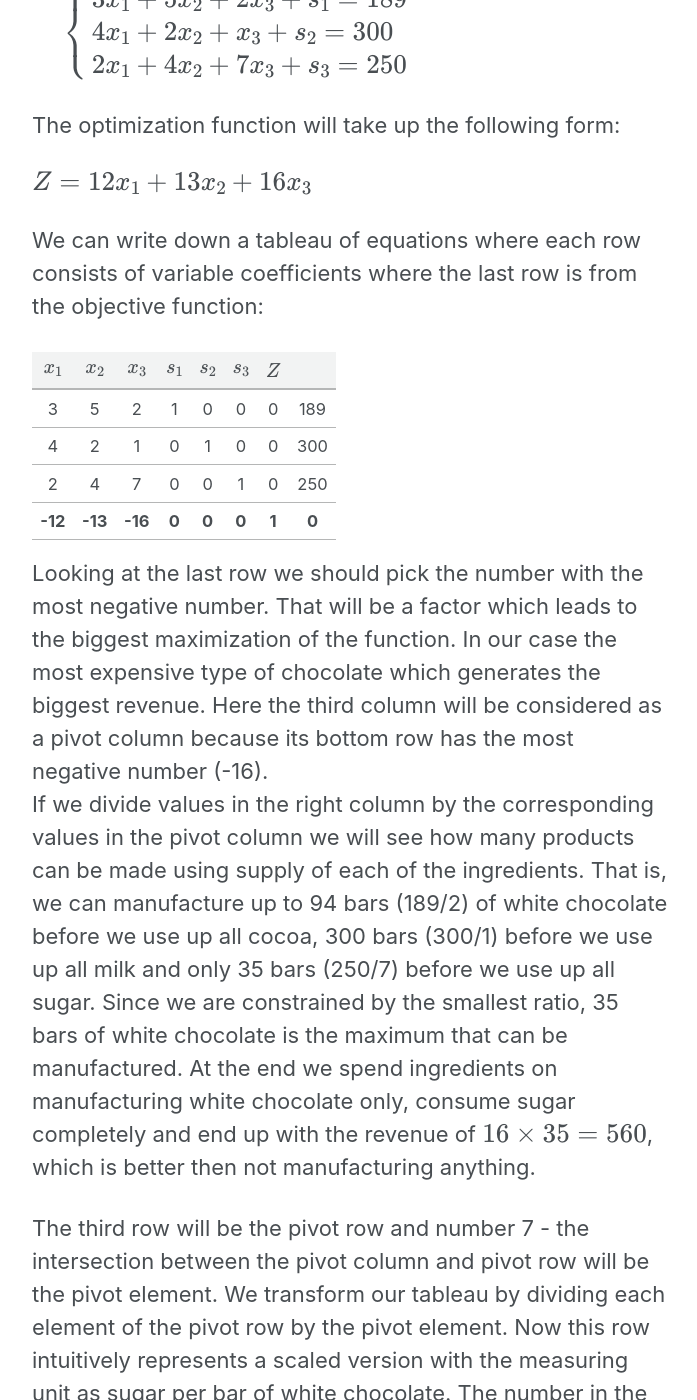
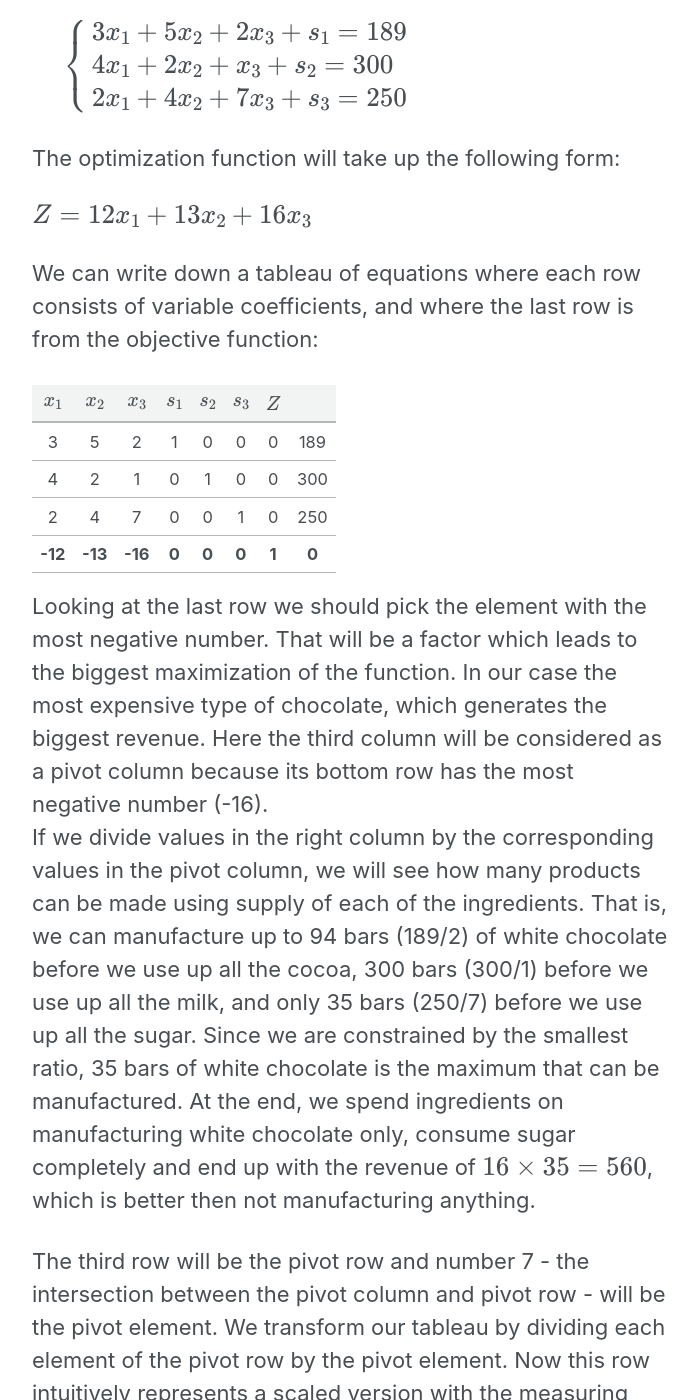
Before and after one commit to vzahorui/vzahorui.github.io, a Jekyll site: the page built from _posts/2019-09-07-simplex-method.md, in a window 1280 px wide and 1400 px high, scrolled down 1895 px. Shown: the whole window, without its empty margins (290-987 px from the left). Built offline with Jekyll 4.4.1, drawn with Linux system fonts in a browser that asks for light colours; cached includes are drawn as plain includes; nearby versions of some CDN libraries; formulas are drawn with MathJax 3; some of the changed text lies outside the part shown.

Commit message:
Update 2019-09-07-simplex-method.md

```diff
--- a/_posts/2019-09-07-simplex-method.md
+++ b/_posts/2019-09-07-simplex-method.md
@@ -49,7 +49,7 @@
 
 $Z = 12x_1 + 13x_2 + 16x_3$
 
-We can write down a tableau of equations where each row consists of variable coefficients where the last row is from the objective function:
+We can write down a tableau of equations where each row consists of variable coefficients, and where the last row is from the objective function:
 
 |$x_1$|$x_2$|$x_3$|$s_1$|$s_2$|$s_3$| $Z$ |     |
 |:---:|:---:|:---:|:---:|:---:|:---:|:---:|:---:|
@@ -58,10 +58,10 @@
 |  2  |  4  |  7  |  0  |  0  |  1  |  0  | 250 |
 |**-12**|**-13**|**-16**|**0**|**0**|**0**|**1**|**0**|
 
-Looking at the last row we should pick the number with the most negative number. That will be a factor which leads to the biggest maximization of the function. In our case the most expensive type of chocolate which generates the biggest revenue. Here the third column will be considered as a pivot column because its bottom row has the most negative number (-16).<br>
-If we divide values in the right column by the corresponding values in the pivot column we will see how many products can be made using supply of each of the ingredients. That is, we can manufacture up to 94 bars (189/2) of white chocolate before we use up all cocoa, 300 bars (300/1) before we use up all milk and only 35 bars (250/7) before we use up all sugar. Since we are constrained by the smallest ratio, 35 bars of white chocolate is the maximum that can be manufactured. At the end we spend ingredients on manufacturing white chocolate only, consume sugar completely and end up with the revenue of $16 \times 35 = 560$, which is better then not manufacturing anything.
+Looking at the last row we should pick the element with the most negative number. That will be a factor which leads to the biggest maximization of the function. In our case the most expensive type of chocolate, which generates the biggest revenue. Here the third column will be considered as a pivot column because its bottom row has the most negative number (-16).<br>
+If we divide values in the right column by the corresponding values in the pivot column, we will see how many products can be made using supply of each of the ingredients. That is, we can manufacture up to 94 bars (189/2) of white chocolate before we use up all the cocoa, 300 bars (300/1) before we use up all the milk, and only 35 bars (250/7) before we use up all the sugar. Since we are constrained by the smallest ratio, 35 bars of white chocolate is the maximum that can be manufactured. At the end, we spend ingredients on manufacturing white chocolate only, consume sugar completely and end up with the revenue of $16 \times 35 = 560$, which is better then not manufacturing anything.
 
-The third row will be the pivot row and number 7 - the intersection between the pivot column and pivot row will be the pivot element. We transform our tableau by dividing each element of the pivot row by the pivot element. Now this row intuitively represents a scaled version with the measuring unit as sugar per bar of white chocolate. The number in the right column represents the maximum of possible manufacturing.
+The third row will be the pivot row and number 7 - the intersection between the pivot column and pivot row - will be the pivot element. We transform our tableau by dividing each element of the pivot row by the pivot element. Now this row intuitively represents a scaled version with the measuring unit as sugar per bar of white chocolate. The number in the right column represents the maximum of possible manufacturing.
 
 |$x_1$|$x_2$|$x_3$|$s_1$|$s_2$|$s_3$| $Z$ |     |
 |:---:|:---:|:---:|:---:|:---:|:---:|:---:|:---:|
@@ -79,7 +79,7 @@
 |$\frac{2}{7}$|$\frac{4}{7}$|**1**|  0  |  0  |$\frac{1}{7}$|  0  |$\frac{250}{7}$|
 |-$\frac{52}{7}$|-$\frac{16}{7}$|0|0|0|$\frac{16}{7}$|1|$\frac{4000}{7}$|
 
-We repeat the process of finding the most negative number in the bottom row, finding a pivot element and transforming tableau until there is no negative numbers left.<br>
+The remaining negative numbers in the bottom row under the variables of products represent additional utility from manufacturing those products, hence we can further optimize our system. Therefore, the process of finding the most negative number in the bottom row, finding a pivot element and transforming tableau is repeated until there is no negative numbers in the bottom row left.<br>
 On the second iteration we see that the most negative number in the bottom row is $-\frac{52}{7}$, hence the first column is the pivot column. More additional value will be generated by manufacturing black chocolate rather than milk chocolate. The tightest restriction for manufacturing is in the first row so the next pivot element is $\frac{17}{7}$. We will be trying to use up all cocoa and manufacture as much of black chocolate as possible provided that we are already manufacturing white chocolate. In other words, we'll be manufacturing black chocolate all the while adjusting the number of manufactured white chocolate (making it less) until the utility of additional manufactured bar of black chocolate is zero. The new transformed tableau will look like this:
 
 |$x_1$|$x_2$|$x_3$|$s_1$|$s_2$|$s_3$| $Z$ |     |
@@ -89,4 +89,4 @@
 |0|$\frac{14}{119}$|1|-$\frac{14}{119}$|  0  |$\frac{21}{119}$|  0  |$\frac{2604}{119}$|
 |0|$\frac{1132}{119}$|0|$\frac{364}{119}$|0|$\frac{168}{119}$|1|$\frac{110796}{119}$|
 
-At this point we are making 21 bars (2604/119) of white chocolate and 48 bars (823/17) of black chocolate, hence the revenue will equal 912. Now, when there are no more non-negative numbers in the last row, all further iterations won't lead to further optimization.
+At this point we are making 21 bars (2604/119) of white chocolate and 48 bars (823/17) of black chocolate, and the revenue will be equal to 912. Now, when there are no more non-negative numbers in the last row, all further iterations won't lead to further optimization.
```
Also changed, not shown: other parts of _posts/2019-09-07-simplex-method.md (+6 -6 lines).
